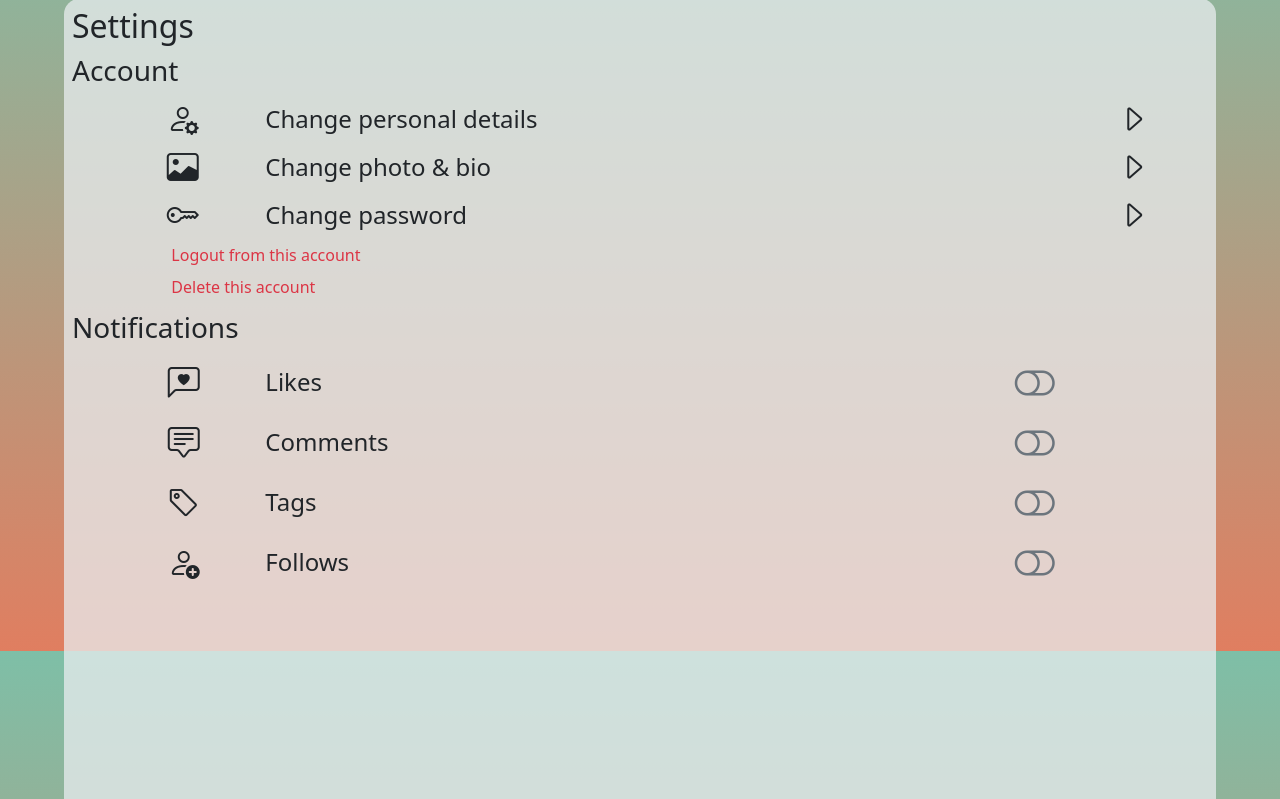
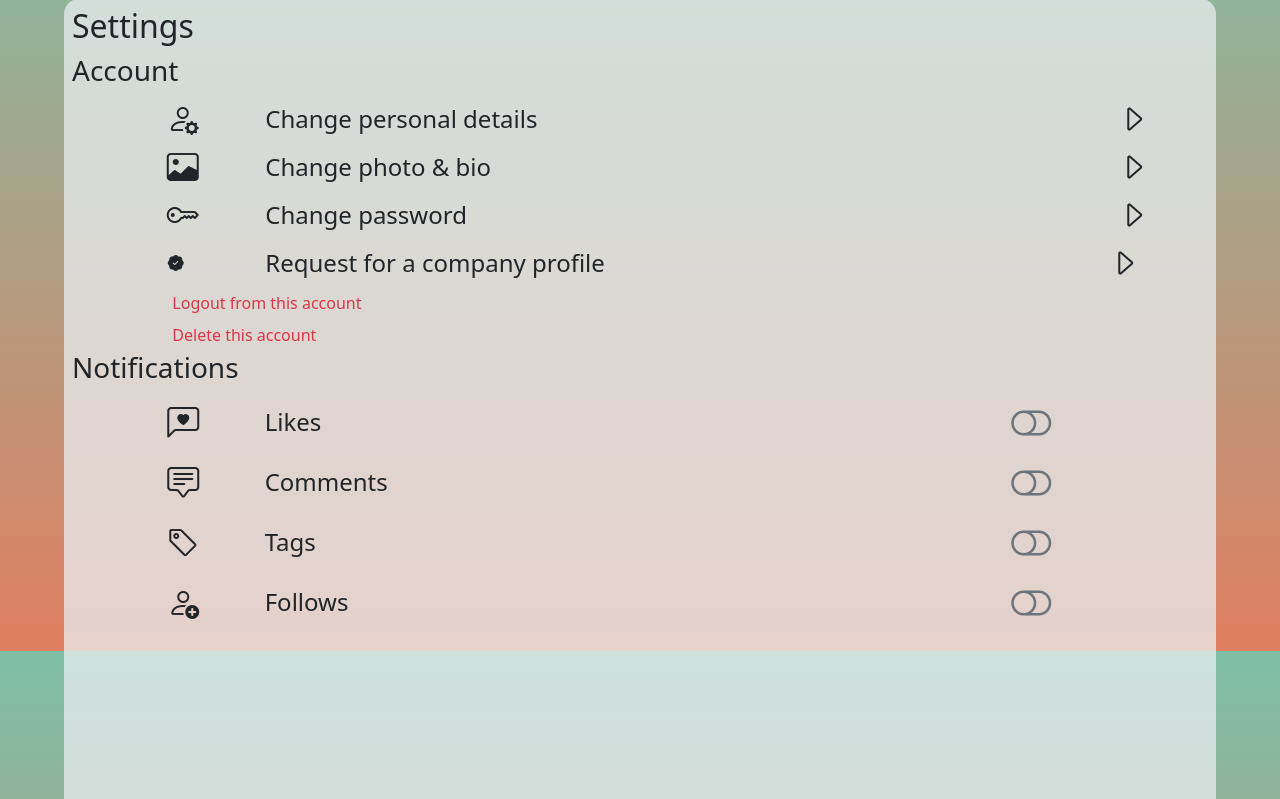
Before and after one commit to mRickk/revly, a PHP site: page /settings.php in a window 1280 px wide. Shown: the part 149-948 px from the top of the page. Run offline with PHP 8.4, Linux system fonts and the light colour scheme; the visitor is signed in with stand-in values (Sample User, id 1).

Commit message:
inizio richiesta company email

```diff
--- a/site/template/main-settings.php
+++ b/site/template/main-settings.php
@@ -54,6 +54,22 @@
                     </div>
                 </div>
             </a>
+            <?php if (!$user["isCompany"]):?>
+                <div class="row gx-2">
+                    <div class="d-flex align-items-center" id="companyRequest">
+                        <div class="col-1"></div>
+                        <div class="col-1 me-1">
+                            <i class="bi bi-patch-check-fill"></i>
+                        </div>
+                        <div class="col-9">
+                            <h4 class="m-0">Request for a company profile</h4>
+                        </div>
+                        <div class="col-1">
+                            <i class="bi bi-caret-right fs-2"></i>
+                        </div>
+                    </div>
+                </a>
+            <?php endif;?>
             <a href="index.php">
                 <div class="row gx-2">
                     <div class="col-1"></div>
```
Also changed, not shown: site/js/company-request.js (added, +9 -0 lines), site/upload/17.jpg (added).
